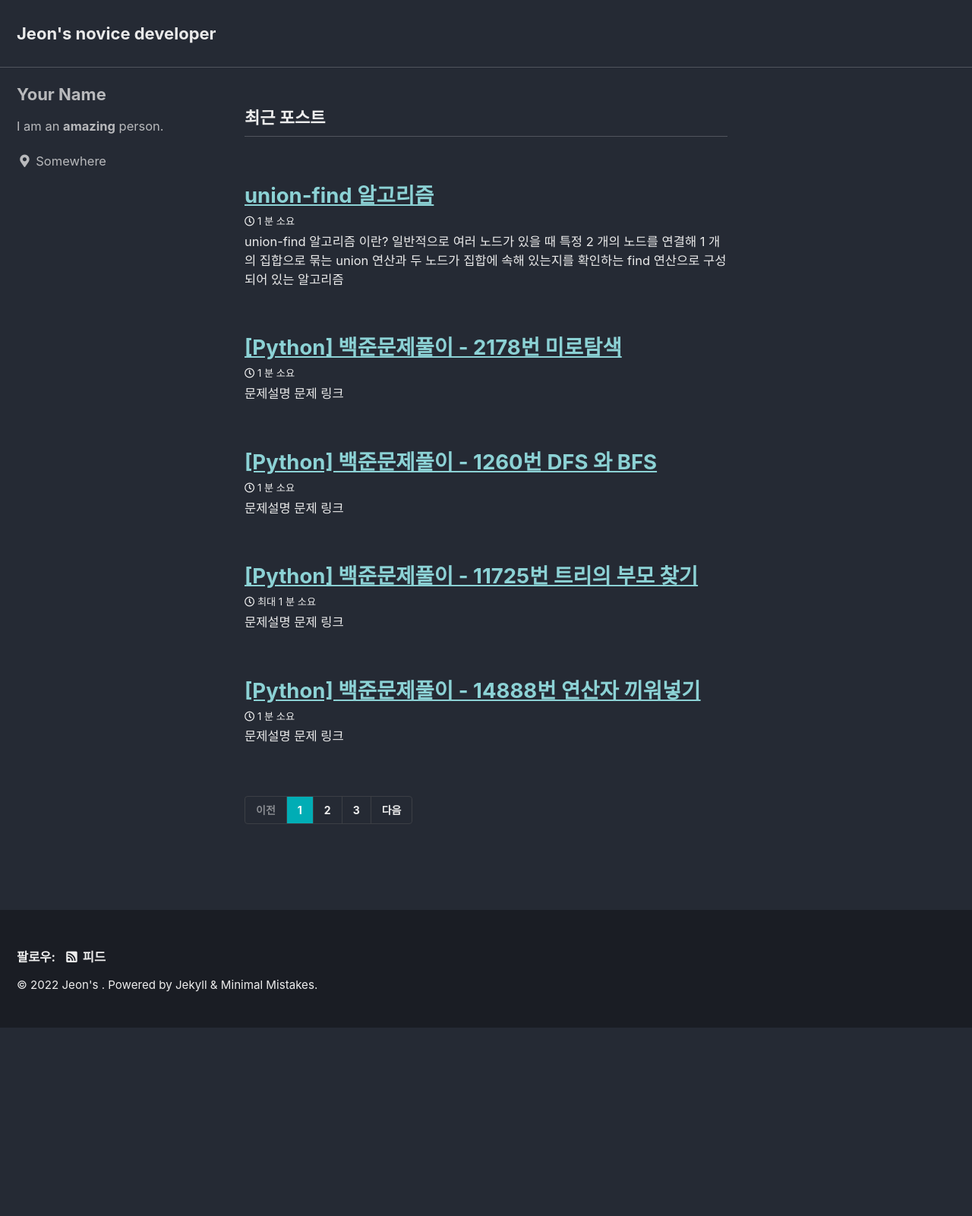
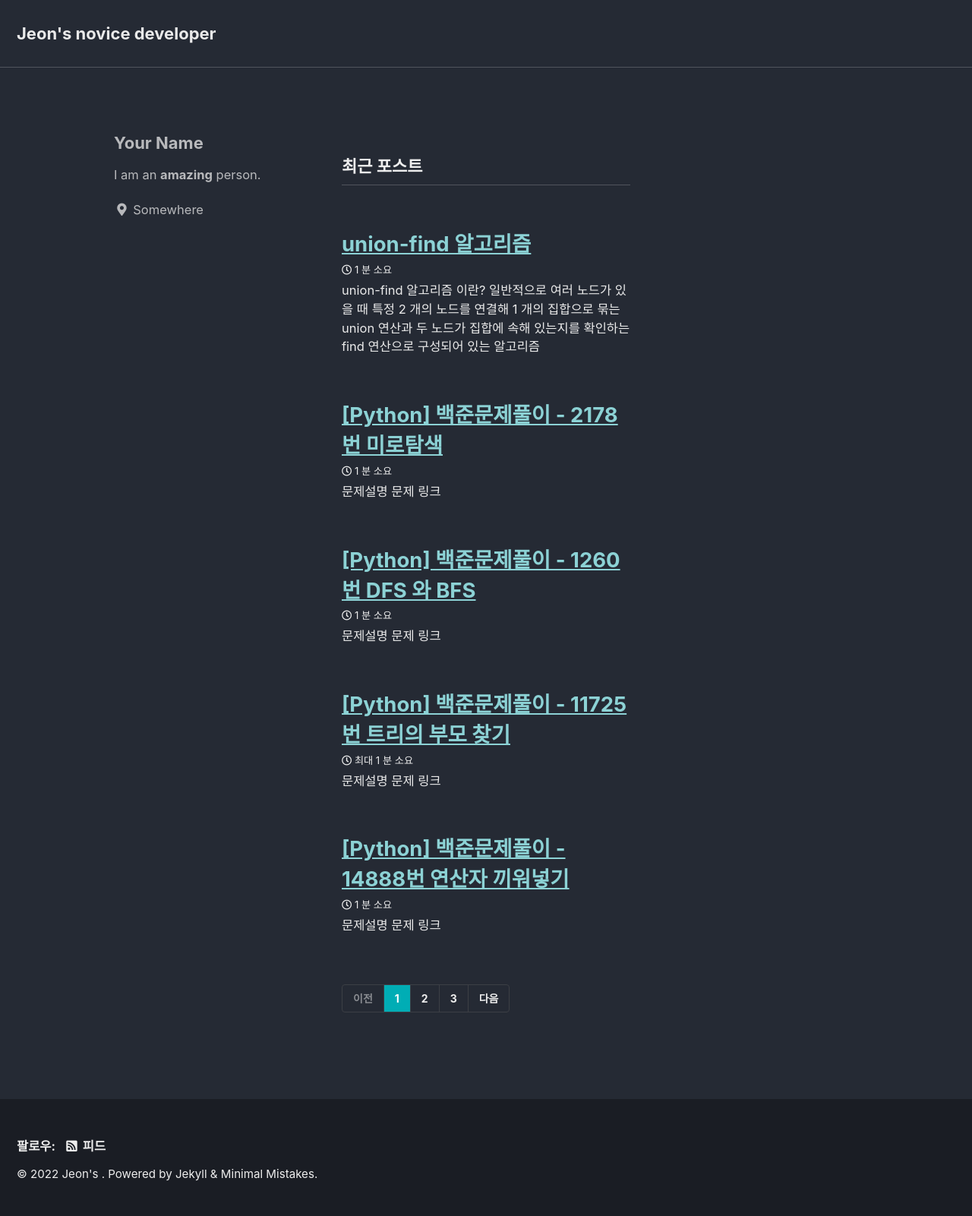
Before and after one commit to wjswjdgns/wjswjdgns.github.io, a Jekyll site: the page built from index.html, in a window 1280 px wide. Shown: the whole page at 76% size. Built offline with Jekyll 4.4.1, drawn with Linux system fonts in a browser that asks for light colours; cached includes are drawn as plain includes; the list of posts is cut into pages by our own code; before the commit the page ends 1353 px from its top, so only the background shows below that.

Commit message:
Update _page.scss

```diff
--- a/_sass/minimal-mistakes/_page.scss
+++ b/_sass/minimal-mistakes/_page.scss
@@ -32,6 +32,9 @@ body {
 
 .initial-content,
 .search-content {
+  padding-left:10%;
+  padding-right:10%;
+  padding-top:5%;
   flex: 1 0 auto;
 }
 
```
